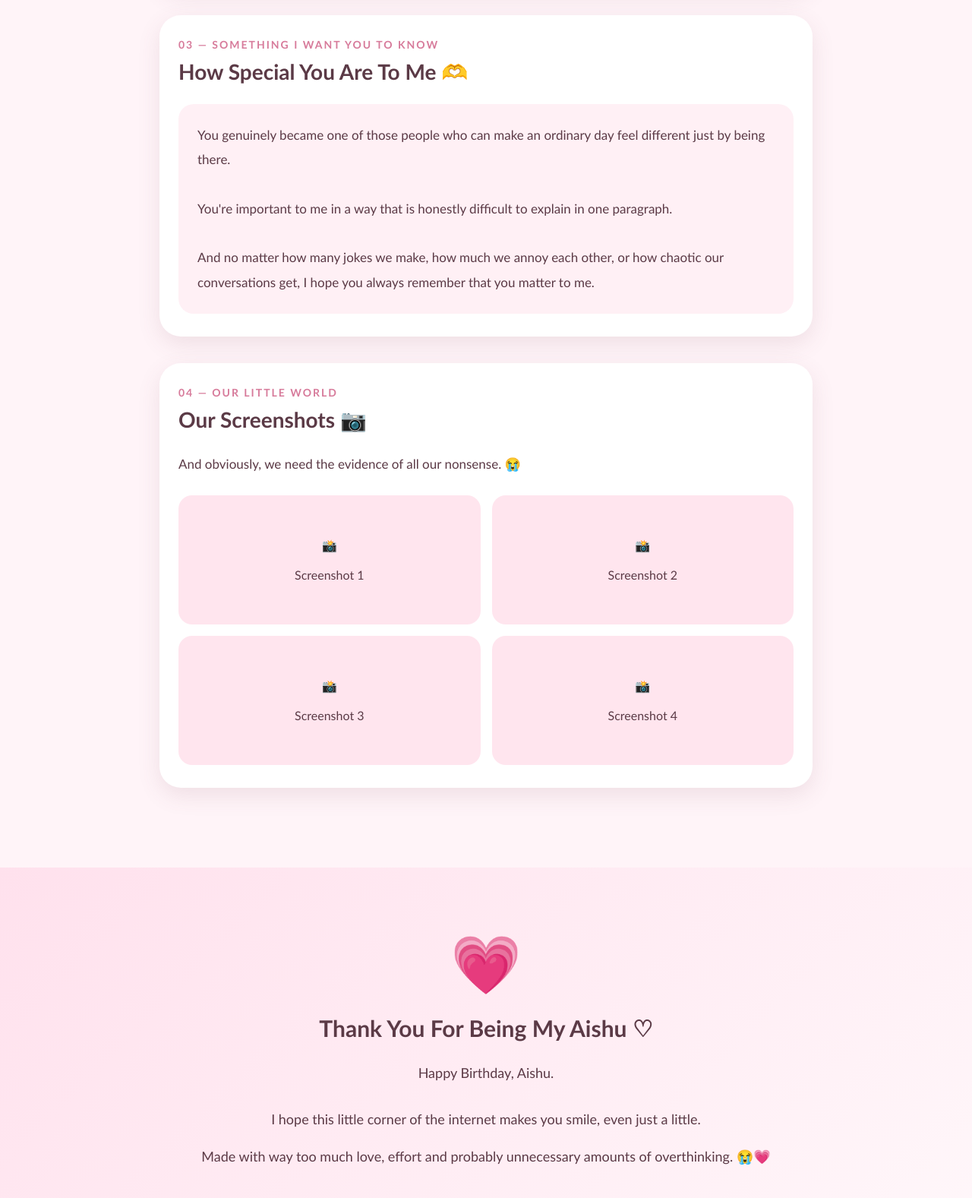
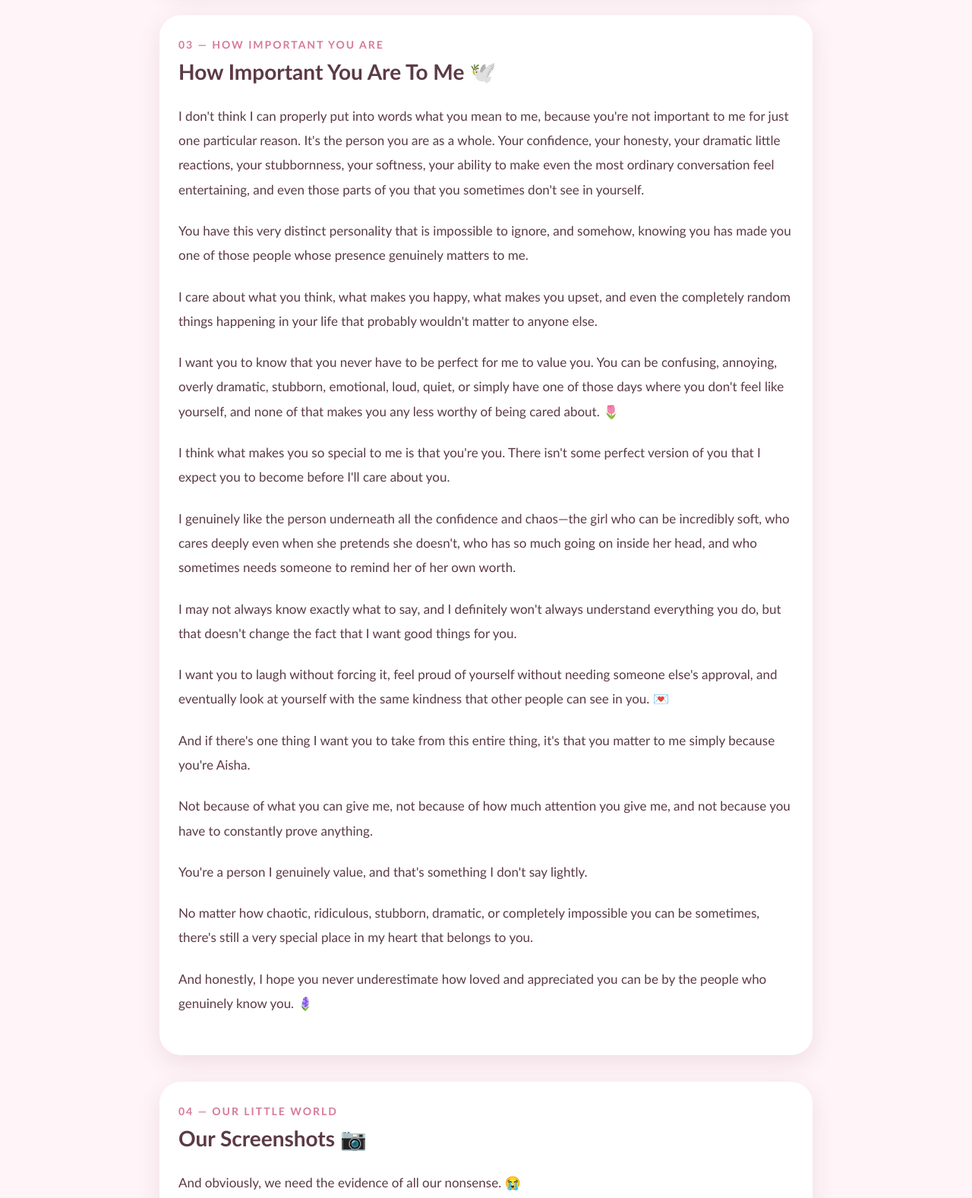
Before and after one commit to f42818949-hash/Ayesha-s-birthday, a plain HTML site: page surpriseee.html in a window 1280 px wide. Shown: the part 6980-8557 px from the top of the page at 76% size. Drawn offline with Linux system fonts and the light colour scheme.

Commit message:
Update surpriseee.html

```diff
--- a/surpriseee.html
+++ b/surpriseee.html
@@ -169,7 +169,7 @@ h2{
 <div class="section">
 
 
-<!-- HOW I MET YOU -->
+<!-- SECTION 01 -->
 
 <div class="card">
 
@@ -233,7 +233,7 @@ h2{
 </div>
 
 
-<!-- MEMORIES -->
+<!-- SECTION 02 -->
 
 <div class="card">
 
@@ -247,14 +247,12 @@ I don't think one scrapbook would ever be enough.
 So here's a tiny collection of the ones I never want to forget. ♡
 </p>
 
-
 <div class="memory">
 <div class="memory-title">🌷 The Most Random Beginning</div>
 <p>
 Sometimes I genuinely think about how random our beginning was. We didn't meet through some dramatic conversation or some huge introduction. We literally met in a dead GC, when neither of us probably expected anything interesting to happen. You started writing the lyrics of a song, stopped halfway, and I somehow decided to complete them. That's literally it. One unfinished lyric, one reply, and then you called me baby girl. I called you baby girl back, and somehow that tiny interaction became the beginning of everything. At that time, I didn't even have the courage to properly approach you because I had already noticed how confident, bold and effortlessly expressive you were. I remember thinking that you were one of those people who could talk to absolutely anyone while I was sitting there overthinking whether I should even send a message. And then, slowly, those five-minute GC conversations became normal conversations, and eventually I found myself actually looking forward to seeing your messages. I still find it crazy that something so small could turn into something I would remember this deeply. 🕊️
 </p>
 </div>
-
 
 <div class="memory">
 <div class="memory-title">💌 The First Time I Actually Came To You</div>
@@ -263,14 +261,12 @@ I think one of the biggest turning points was when I saw that note of yours wher
 </p>
 </div>
 
-
 <div class="memory">
 <div class="memory-title">📱 The Beginning Of The Reel Terrorism</div>
 <p>
 And then came the era I was terrified of at first: sending you reels. 😭 I remember genuinely overthinking before sending them because I kept wondering whether you'd find me annoying, whether you'd even like the reel, whether I'd send too many, whether you'd think I was some random Instagram spammer. And then you basically gave me permission to spam you, and that was probably the worst decision you ever made because after that there was absolutely no stopping me. 🎀 One reel became five, five became twenty, and eventually I stopped even checking how many I'd sent. It became one of those tiny things that somehow became part of our friendship. Now whenever I see something that reminds me of you, my first thought is basically, yeah, she's getting this.
 </p>
 </div>
-
 
 <div class="memory">
 <div class="memory-title">🌙 The Paragraphs We Wrote While The Other Slept</div>
@@ -279,14 +275,12 @@ One of the memories I think I'll always keep is our weird little routine of writ
 </p>
 </div>
 
-
 <div class="memory">
 <div class="memory-title">🫧 The Day I Forced You To Get That Injection</div>
 <p>
 I don't think I'll ever forget the day you were ill and I basically turned into your extremely annoying unpaid doctor. You didn't want to get the injection, and I kept forcing you to do it because apparently I had suddenly decided that your health was my responsibility. 😭 And then, as if I hadn't already annoyed you enough, you didn't talk to me for basically the entire day. I remember being like, okay wow, so this is what I get for caring about you? But looking back, it's honestly one of those memories that makes me smile because it was so ridiculously us. Me being unnecessarily persistent, you getting annoyed with me, and both of us eventually going back to normal. It wasn't some grand romantic moment or anything dramatic. It was just one of those stupid little incidents that somehow became a memory.
 </p>
 </div>
-
 
 <div class="memory">
 <div class="memory-title">🪻 The Jealousy Era</div>
@@ -295,14 +289,12 @@ And obviously, we cannot talk about our memories without talking about my jealou
 </p>
 </div>
 
-
 <div class="memory">
 <div class="memory-title">🎀 The Ridiculous Fights That Weren't Really Fights</div>
 <p>
 We've had those moments where something tiny would turn into an argument, and five minutes later neither of us even remembered why we were annoyed. Sometimes you'd say something, I'd take it the wrong way, you'd explain yourself, I'd explain myself, and suddenly we were writing paragraphs again. And somehow even our arguments became memories. There was always this strange comfort in knowing that even when we got annoyed with each other, we'd eventually come back and talk again. We could be dramatic, stubborn, annoying and impossible at the same time, but somehow we'd still find our way back to the conversation.
 </p>
 </div>
-
 
 <div class="memory">
 <div class="memory-title">📖 The Poem That Actually Got Me</div>
@@ -311,7 +303,6 @@ And then there was that poem. I genuinely don't think you realise how much that
 </p>
 </div>
 
-
 <div class="memory">
 <div class="memory-title">🕊️ All The Little Versions Of Us</div>
 <p>
@@ -319,9 +310,9 @@ When I think about our friendship, I don't actually think about one single huge
 </p>
 </div>
 
-
 <div class="memory">
 <div class="memory-title">🌙 And Somehow, Here We Are</div>
+
 <p>
 It's funny because when we first met, I had absolutely no idea that I'd eventually know so many little things about you. I didn't know I'd remember your random stories, your moods, your weird habits, your favourite things, the things that annoy you, the things that make you happy, the nights you needed someone to talk to, or the mornings when you'd wake up and find paragraphs waiting for you. I didn't know I'd eventually be counting down to your birthday from miles away, trying to figure out how to make one ordinary day feel a little more special for you.
 </p>
@@ -341,35 +332,78 @@ From one unfinished lyric in a dead GC to this much history between us... I thin
 <p>
 And no matter how many birthdays come after this one, I hope you always remember that somewhere, far away from you, there is someone who genuinely wants to see you happy, who remembers the tiniest things about you, and who will always have a soft spot for the girl who once completed a song lyric in a dead group chat and accidentally became such an important part of her life. 🕊️💌
 </p>
+
 </div>
-
 </div>
 
 
-<!-- HOW SPECIAL YOU ARE -->
+<!-- SECTION 03 -->
 
 <div class="card">
 
-<div class="number">03 — SOMETHING I WANT YOU TO KNOW</div>
+<div class="number">03 — HOW IMPORTANT YOU ARE</div>
 
-<h2>How Special You Are To Me 🫶</h2>
+<h2>How Important You Are To Me 🕊️</h2>
 
-<div class="special-note">
-You genuinely became one of those people who can make an ordinary day feel different just by being there.
+<div class="story">
 
-<br><br>
+<p>
+I don't think I can properly put into words what you mean to me, because you're not important to me for just one particular reason. It's the person you are as a whole. Your confidence, your honesty, your dramatic little reactions, your stubbornness, your softness, your ability to make even the most ordinary conversation feel entertaining, and even those parts of you that you sometimes don't see in yourself.
+</p>
 
-You're important to me in a way that is honestly difficult to explain in one paragraph.
+<p>
+You have this very distinct personality that is impossible to ignore, and somehow, knowing you has made you one of those people whose presence genuinely matters to me.
+</p>
 
-<br><br>
+<p>
+I care about what you think, what makes you happy, what makes you upset, and even the completely random things happening in your life that probably wouldn't matter to anyone else.
+</p>
 
-And no matter how many jokes we make, how much we annoy each other, or how chaotic our conversations get, I hope you always remember that you matter to me.
+<p>
+I want you to know that you never have to be perfect for me to value you. You can be confusing, annoying, overly dramatic, stubborn, emotional, loud, quiet, or simply have one of those days where you don't feel like yourself, and none of that makes you any less worthy of being cared about. 🌷
+</p>
+
+<p>
+I think what makes you so special to me is that you're you. There isn't some perfect version of you that I expect you to become before I'll care about you.
+</p>
+
+<p>
+I genuinely like the person underneath all the confidence and chaos—the girl who can be incredibly soft, who cares deeply even when she pretends she doesn't, who has so much going on inside her head, and who sometimes needs someone to remind her of her own worth.
+</p>
+
+<p>
+I may not always know exactly what to say, and I definitely won't always understand everything you do, but that doesn't change the fact that I want good things for you.
+</p>
+
+<p>
+I want you to laugh without forcing it, feel proud of yourself without needing someone else's approval, and eventually look at yourself with the same kindness that other people can see in you. 💌
+</p>
+
+<p>
+And if there's one thing I want you to take from this entire thing, it's that you matter to me simply because you're Aisha.
+</p>
+
+<p>
+Not because of what you can give me, not because of how much attention you give me, and not because you have to constantly prove anything.
+</p>
+
+<p>
+You're a person I genuinely value, and that's something I don't say lightly.
+</p>
+
+<p>
+No matter how chaotic, ridiculous, stubborn, dramatic, or completely impossible you can be sometimes, there's still a very special place in my heart that belongs to you.
+</p>
+
+<p>
+And honestly, I hope you never underestimate how loved and appreciated you can be by the people who genuinely know you. 🪻
+</p>
+
 </div>
-
 </div>
 
 
-<!-- SCREENSHOTS -->
+<!-- SECTION 04 -->
 
 <div class="card">
 
@@ -417,7 +451,7 @@ Screenshot 4
 <h2>Thank You For Being My Aishu ♡</h2>
 
 <p>
-Happy Birthday, Aishu.
+Happy Birthday, Aishu. 🥹
 <br><br>
 I hope this little corner of the internet makes you smile, even just a little.
 </p>
@@ -429,7 +463,4 @@ Made with way too much love, effort and probably unnecessary amounts of overthin
 </div>
 
 </body>
-    </html>
-
-
-  <!-- FOUR SECTIONS -->
+                                                                        </html>
```
